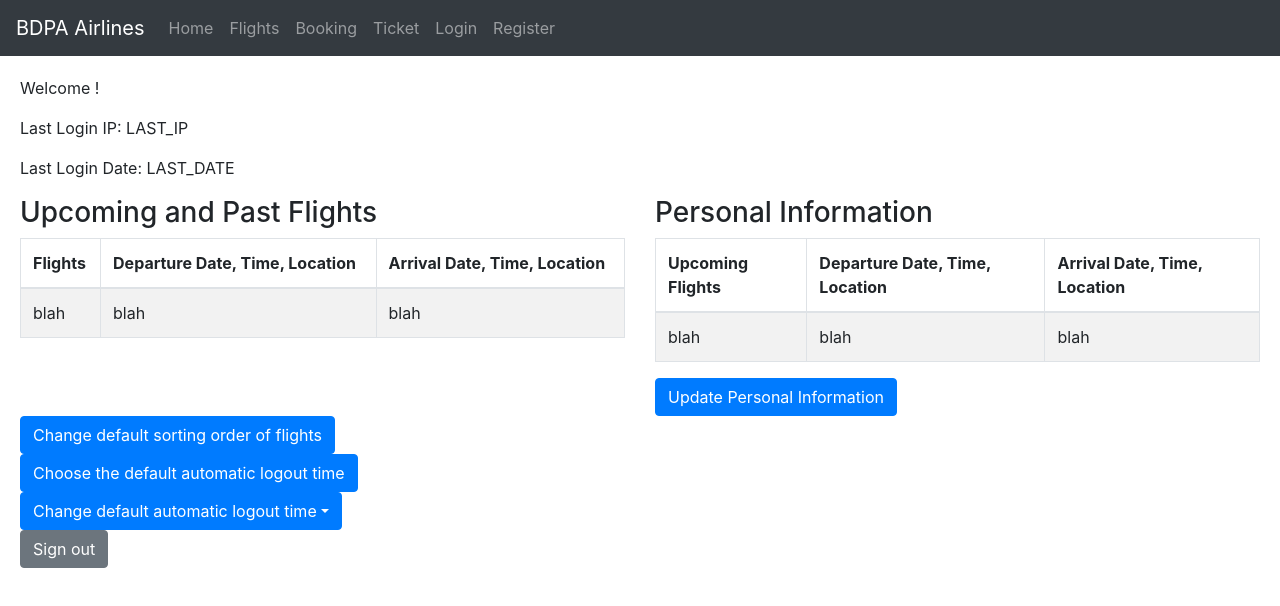
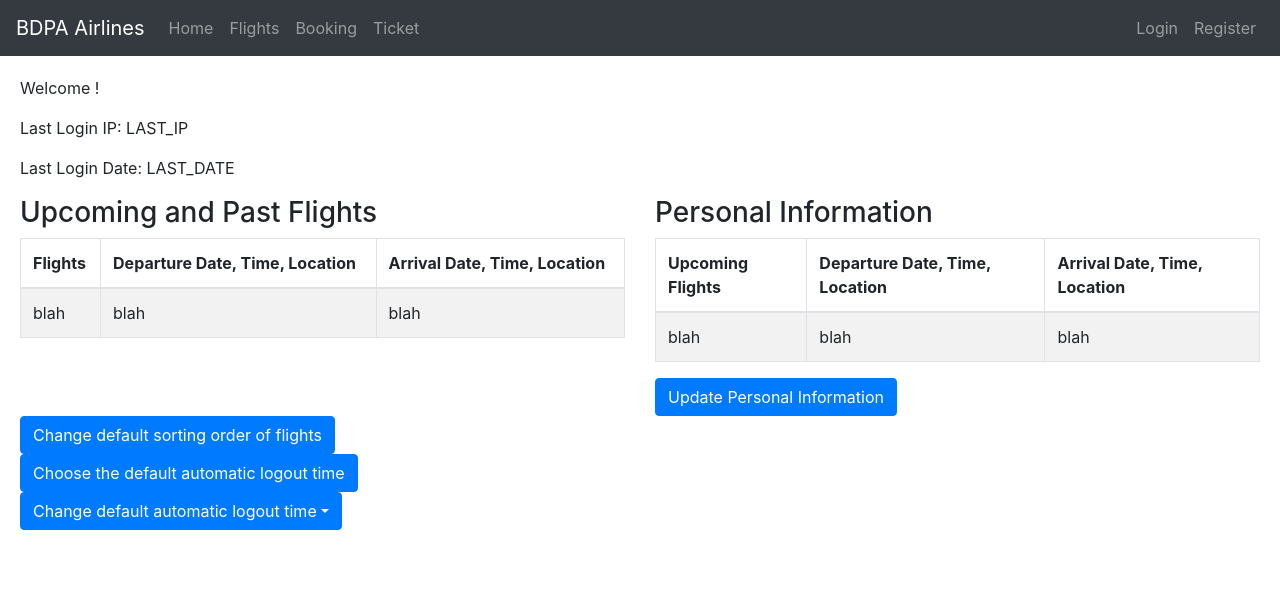
Before and after one commit to JosephMugo/bdpa2020ui, a React (Create React App) app: page /dashboard_customer in a window 1280 px wide. Shown: the top 606 px of the page. Built offline with nearby package versions, Linux system fonts and the light colour scheme.

Commit message:
Allow users to sign out using the navbar

```diff
--- a/src/App.jsx
+++ b/src/App.jsx
@@ -21,6 +21,13 @@ const App = () => {
     const cookies = new Cookies()
     const [token, setToken] = useState(cookies.get("userToken")), [role, setRole] = useState(cookies.get("role"))
     console.log("cookies", cookies.getAll())
+
+    const signOut = () => {
+        console.log("signout")
+        cookies.remove("userToken")
+        cookies.remove("role")
+    }
+
     return (
         <div>
             <Navbar bg="dark" variant="dark" expand="lg">
@@ -34,8 +41,11 @@ const App = () => {
                         <Nav.Link href="/tickets">Ticket</Nav.Link>
                         {token && <Nav.Link href="/dashboard_customer">Customer Dashboard</Nav.Link>}
                         {token && role === "admin" && <Nav.Link href="/dashboard_admin">Admin Dashboard</Nav.Link>}
+                    </Nav>
+                    <Nav>
                         {!token && <Nav.Link href="/login">Login</Nav.Link>}
                         {!token && <Nav.Link href="/register">Register</Nav.Link>}
+                        {token && <Nav.Link href="/" onClick={signOut}>Sign Out</Nav.Link>}
                     </Nav>
                 </Navbar.Collapse>
             </Navbar>
--- a/src/containers/DashboardCustomer.jsx
+++ b/src/containers/DashboardCustomer.jsx
@@ -3,11 +3,6 @@ import { Table, Button, ButtonGroup, ButtonToolbar, InputGroup, FormControl, Dro
 import Cookies from "universal-cookie"
 const cookies = new Cookies()
 const DashboardCustomer = () => {
-    const signOut = () => {
-        console.log("signout")
-        cookies.remove("userToken")
-        cookies.remove("role")
-    }
     return (
         <>
             <p>Welcome {cookies.get("username")}!</p>
@@ -71,7 +66,6 @@ const DashboardCustomer = () => {
                     <Dropdown.Item>1 hour</Dropdown.Item>
                 </DropdownButton>
             </div>
-            <Button variant='secondary' href="/" onClick={signOut}>Sign out</Button>
         </>
     )
 }
```
